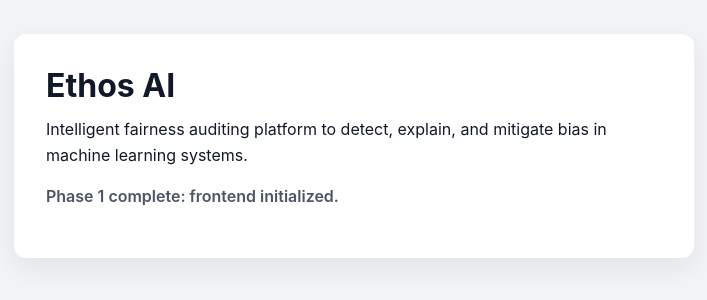
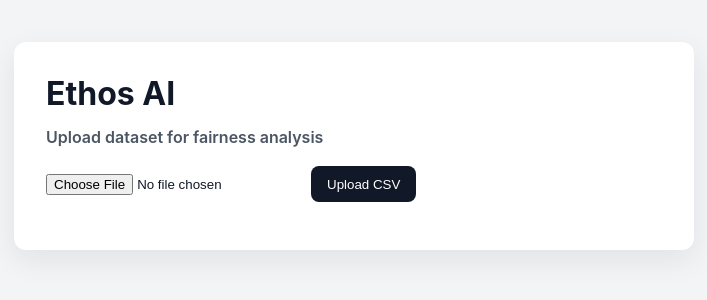
Before and after one commit to aadi-joshi/ethos, a React (Vite) app in the folder frontend/: page / in a window 1280 px wide. Shown: the part 254-554 px from the top of the page, without its empty margins (286-993 px from the left). Built offline with nearby package versions, Linux system fonts and the light colour scheme.

Commit message:
feat: create frontend upload UI

```diff
--- a/frontend/src/App.jsx
+++ b/frontend/src/App.jsx
@@ -1,13 +1,123 @@
+import { useMemo, useState } from "react";
+
+const API_BASE_URL = "http://127.0.0.1:8000";
+
 function App() {
+  const [selectedFile, setSelectedFile] = useState(null);
+  const [result, setResult] = useState(null);
+  const [errorMessage, setErrorMessage] = useState("");
+  const [isLoading, setIsLoading] = useState(false);
+
+  const previewHeaders = useMemo(() => {
+    if (!result || result.preview_rows.length === 0) {
+      return [];
+    }
+
+    return Object.keys(result.preview_rows[0]);
+  }, [result]);
+
+  const onFileChange = (event) => {
+    const file = event.target.files?.[0] ?? null;
+    setSelectedFile(file);
+    setResult(null);
+    setErrorMessage("");
+  };
+
+  const onUpload = async (event) => {
+    event.preventDefault();
+
+    if (!selectedFile) {
+      setErrorMessage("Please select a CSV file before uploading.");
+      return;
+    }
+
+    setIsLoading(true);
+    setErrorMessage("");
+    setResult(null);
+
+    try {
+      const formData = new FormData();
+      formData.append("file", selectedFile);
+
+      const response = await fetch(`${API_BASE_URL}/upload`, {
+        method: "POST",
+        body: formData,
+      });
+
+      const payload = await response.json();
+
+      if (!response.ok) {
+        throw new Error(payload.detail ?? "Upload failed.");
+      }
+
+      setResult(payload);
+    } catch (error) {
+      setErrorMessage(error.message);
+    } finally {
+      setIsLoading(false);
+    }
+  };
+
   return (
     <main className="page">
       <section className="card">
         <h1>Ethos AI</h1>
-        <p>
-          Intelligent fairness auditing platform to detect, explain, and mitigate
-          bias in machine learning systems.
-        </p>
-        <p className="subtext">Phase 1 complete: frontend initialized.</p>
+        <p className="subtext">Upload dataset for fairness analysis</p>
+
+        <form className="upload-form" onSubmit={onUpload}>
+          <input type="file" accept=".csv" onChange={onFileChange} />
+          <button type="submit" disabled={isLoading}>
+            {isLoading ? "Uploading..." : "Upload CSV"}
+          </button>
+        </form>
+
+        {errorMessage && <p className="error">{errorMessage}</p>}
+
+        {result && (
+          <section className="result">
+            <h2>Dataset Summary</h2>
+
+            <div className="summary-grid">
+              <div>
+                <strong>Rows</strong>
+                <p>{result.basic_stats.row_count}</p>
+              </div>
+              <div>
+                <strong>Columns</strong>
+                <p>{result.basic_stats.column_count}</p>
+              </div>
+            </div>
+
+            <h3>Column Names</h3>
+            <ul>
+              {result.columns.map((column) => (
+                <li key={column}>{column}</li>
+              ))}
+            </ul>
+
+            <h3>Preview (first 5 rows)</h3>
+            <div className="table-wrapper">
+              <table>
+                <thead>
+                  <tr>
+                    {previewHeaders.map((header) => (
+                      <th key={header}>{header}</th>
+                    ))}
+                  </tr>
+                </thead>
+                <tbody>
+                  {result.preview_rows.map((row, rowIndex) => (
+                    <tr key={`${rowIndex}-${previewHeaders.join("-")}`}>
+                      {previewHeaders.map((header) => (
+                        <td key={`${rowIndex}-${header}`}>{String(row[header])}</td>
+                      ))}
+                    </tr>
+                  ))}
+                </tbody>
+              </table>
+            </div>
+          </section>
+        )}
       </section>
     </main>
   );
--- a/frontend/src/styles.css
+++ b/frontend/src/styles.css
@@ -42,3 +42,75 @@ p {
   color: #4b5563;
   font-weight: 600;
 }
+
+.upload-form {
+  display: flex;
+  gap: 0.75rem;
+  align-items: center;
+  margin-bottom: 1rem;
+  flex-wrap: wrap;
+}
+
+button {
+  border: none;
+  background: #111827;
+  color: #ffffff;
+  border-radius: 8px;
+  padding: 0.65rem 1rem;
+  cursor: pointer;
+}
+
+button:disabled {
+  opacity: 0.65;
+  cursor: not-allowed;
+}
+
+.error {
+  color: #b91c1c;
+  font-weight: 600;
+}
+
+.result h2,
+.result h3 {
+  margin-bottom: 0.5rem;
+}
+
+.summary-grid {
+  display: grid;
+  grid-template-columns: repeat(2, minmax(0, 1fr));
+  gap: 0.75rem;
+  margin-bottom: 1rem;
+}
+
+.summary-grid div {
+  background: #f9fafb;
+  border: 1px solid #e5e7eb;
+  border-radius: 8px;
+  padding: 0.75rem;
+}
+
+.summary-grid p {
+  margin: 0.25rem 0 0;
+}
+
+.table-wrapper {
+  overflow-x: auto;
+  border: 1px solid #e5e7eb;
+  border-radius: 8px;
+}
+
+table {
+  width: 100%;
+  border-collapse: collapse;
+}
+
+th,
+td {
+  padding: 0.5rem 0.75rem;
+  text-align: left;
+  border-bottom: 1px solid #f3f4f6;
+}
+
+th {
+  background: #f9fafb;
+}
```
